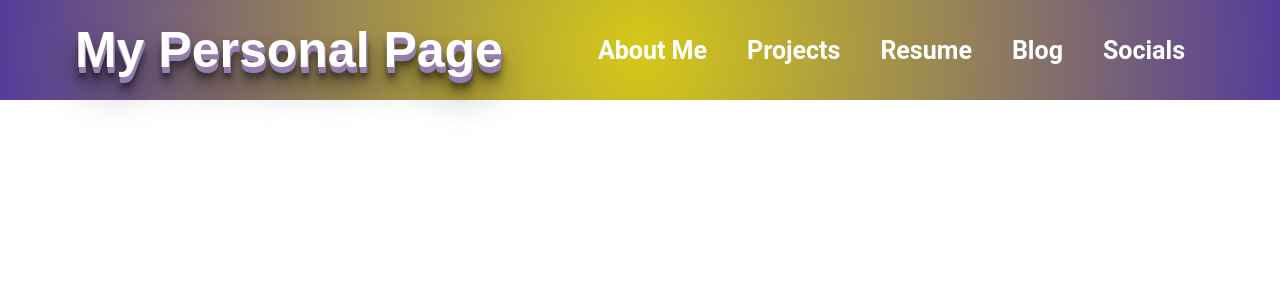
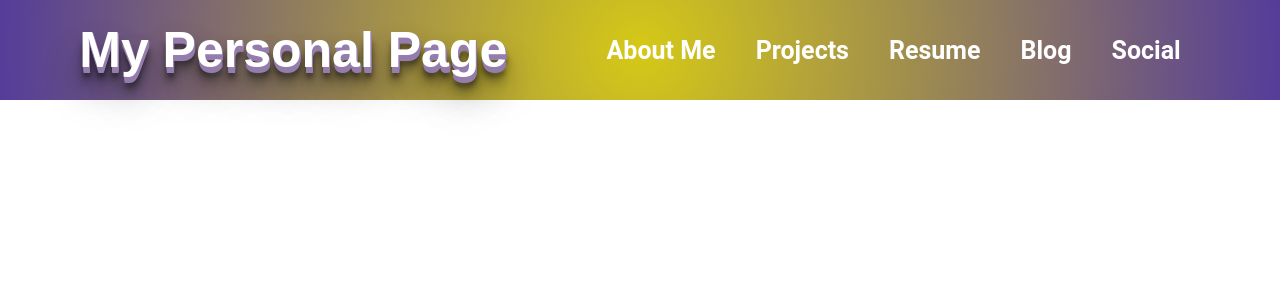
Before and after one commit to MrGreenGaming14/capital-one-project, a React (Create React App) app: page / in a window 1280 px wide. Shown: the top 300 px of the page. Built offline with nearby package versions, Linux system fonts and the light colour scheme.

Commit message:
modified:   src/components/Header.js

```diff
--- a/src/components/Header.js
+++ b/src/components/Header.js
@@ -9,7 +9,7 @@ const Header = () => {
                 <a href="/projects">Projects</a>
                 <a href="/resume">Resume</a>
                 <a href="/blog">Blog</a>
-                <a href="/social-media">Socials</a>
+                <a href="/social-media">Social</a>
             </div>
         </div>
     );
```
